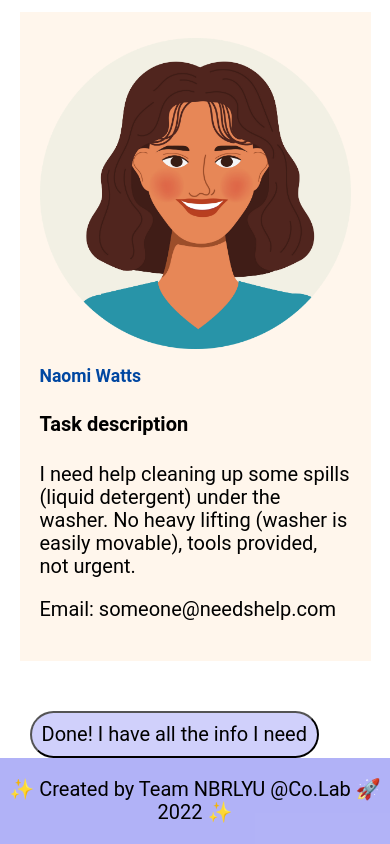
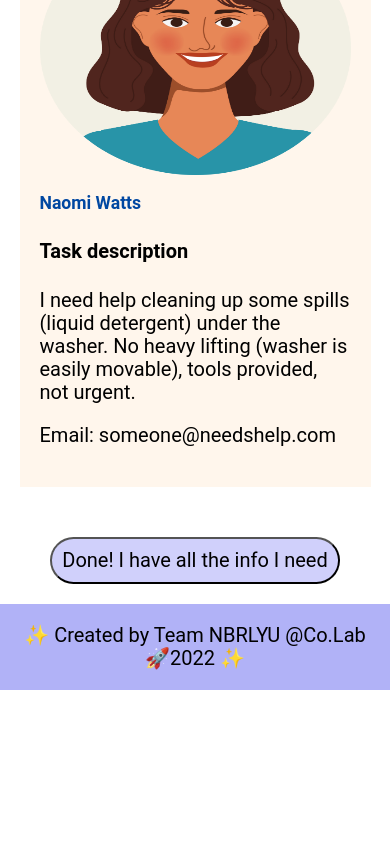
Before and after one commit to Co-Lab-You-Belong-in-Tech/NBRLYU, a React (Create React App) app: page /Results in a window 390 px wide. Shown: the part 1474-2318 px from the top of the page. After the commit the page ends 2164 px from the top, so only its background shows below. Built offline with nearby package versions, Linux system fonts and the light colour scheme.

Commit message:
fixed result button, footer and checkbox media query

```diff
--- a/src/pages/Results.js
+++ b/src/pages/Results.js
@@ -52,7 +52,7 @@ function Results() {
             <p>Email: someone@needshelp.com</p>
           </div>
         </div>
-        <div className="button-box">
+        <div className="result-button-box">
           <button onClick={goHome}>Done! I have all the info I need</button>
         </div>
       </div>
--- a/src/styles/footer.scss
+++ b/src/styles/footer.scss
@@ -11,5 +11,6 @@
   flex-direction: column;
   p {
     justify-content: center;
+    padding: 0 20px;
   }
 }
--- a/src/styles/provide.scss
+++ b/src/styles/provide.scss
@@ -33,7 +33,7 @@
     width: 100%;
     justify-content: space-between;
     label img {
-      width: 100%;
+      width: 90%;
     }
   }
   .provide-button-box {
--- a/src/styles/results.scss
+++ b/src/styles/results.scss
@@ -15,23 +15,23 @@
     width: auto;
   }
 }
+.result-button-box {
+  width: 100%;
+  display: flex;
+  justify-content: center;
+  button {
+    margin-bottom: 20px;
+  }
+}
 // !Media Queries
 // !780px
 @media (max-width: 780px) {
   .result-box {
+    flex-direction: column;
     img {
-      height: 20vh;
+      width: 100%;
     }
   }
 }
 
 // !420px
-@media (max-width: 420px) {
-  .result-box {
-    flex-direction: column;
-    img {
-      width: 100%;
-      height: auto;
-    }
-  }
-}
```
